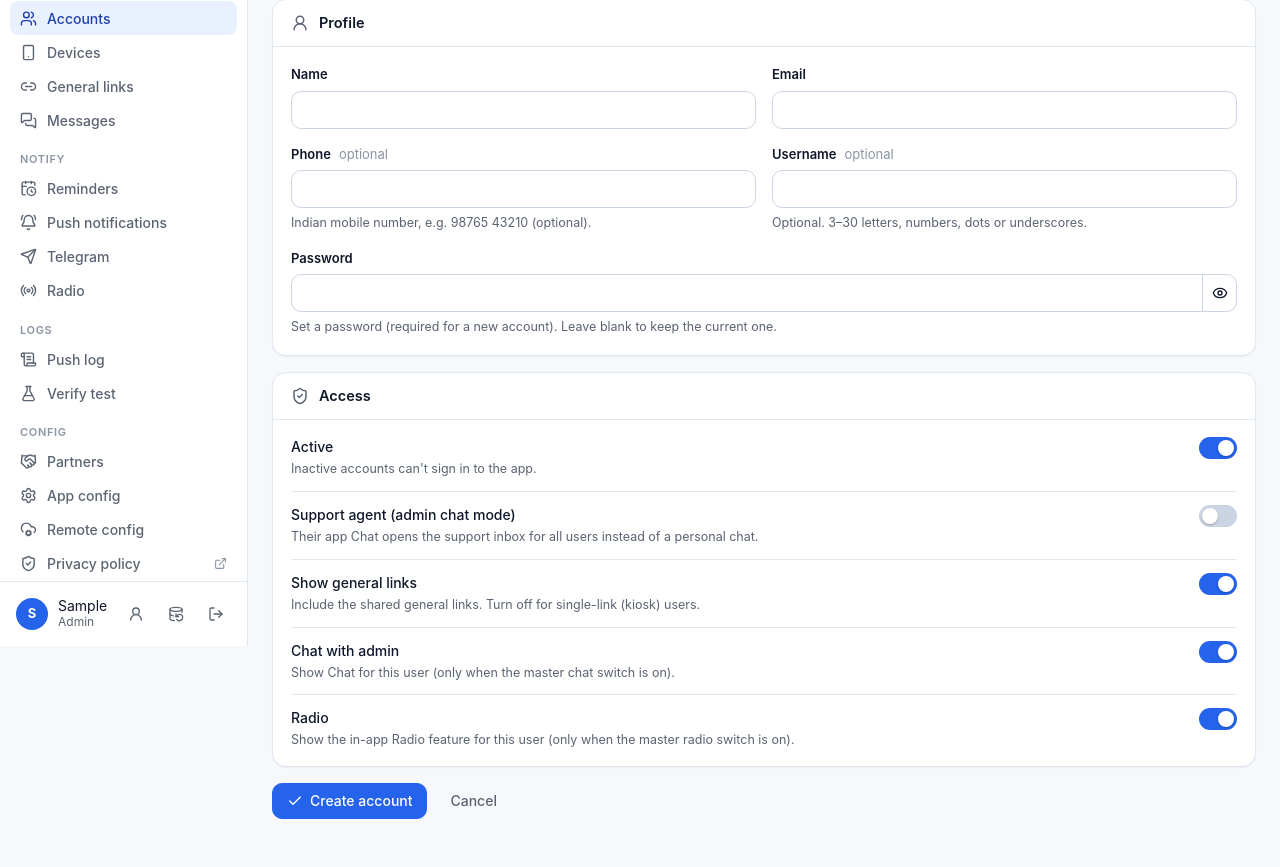
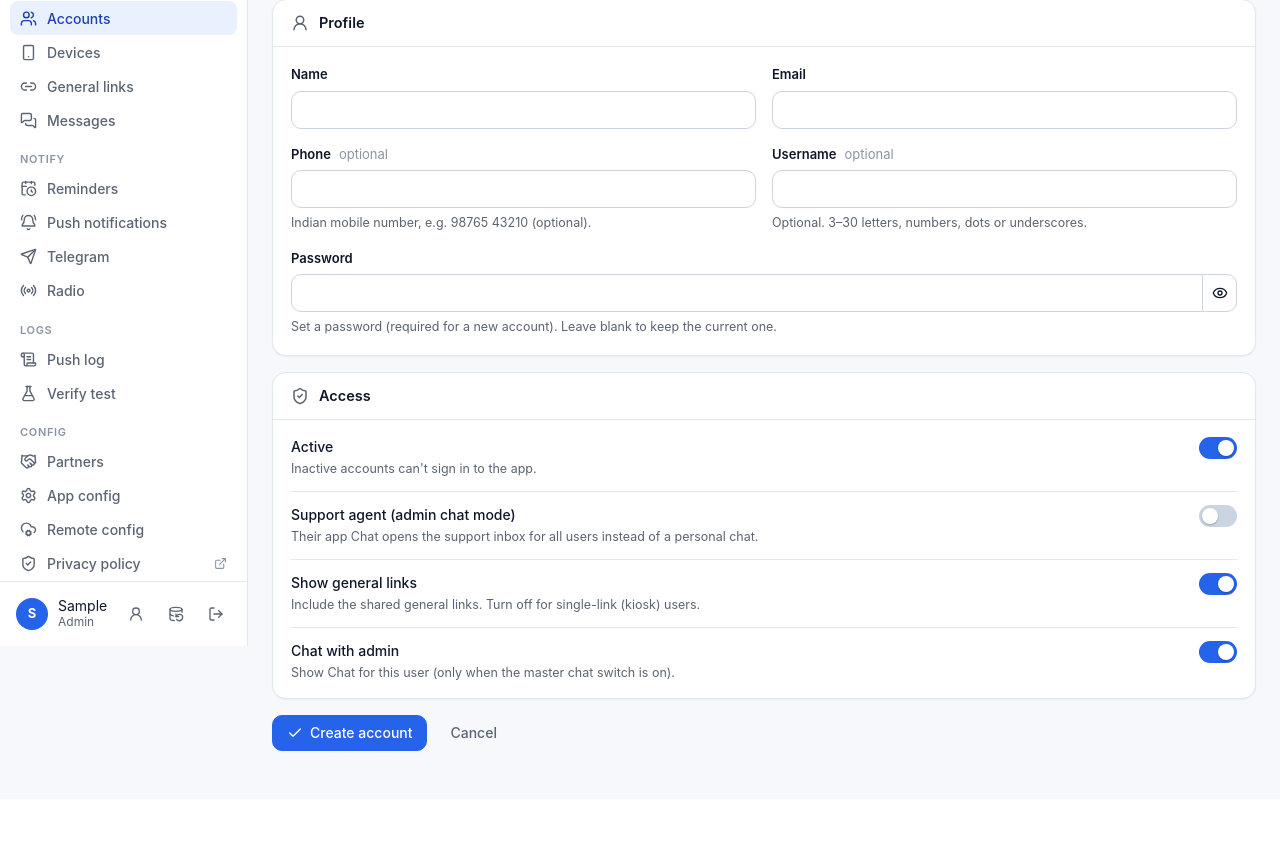
Before and after one commit to agani-ag/AG-PROJ01, a Django app: page /mobile/accounts/add in a window 1280 px wide. Shown: the part 154-1021 px from the top of the page. After the commit the page ends 905 px from the top, so only its background shows below. Run offline with Django 5.2, Linux system fonts and the light colour scheme; the visitor is signed in with stand-in values (Sample User, id 1); data that the repository does not hold is empty.

Commit message:
P1B3C04 → Radio Master Switch
P1B3C04 → Radio Master Switch

```diff
--- a/mobileapi/account_views.py
+++ b/mobileapi/account_views.py
@@ -79,7 +79,7 @@ def signup(request):
 
     account = AppAccount(
         name=name[:100], email=email, phone=phone, source="self",
-        show_general_links=False, chat_enabled=False, radio_enabled=False,
+        show_general_links=False, chat_enabled=False,
     )
     account.set_password(password)
     try:
--- a/mobileapi/forms.py
+++ b/mobileapi/forms.py
@@ -31,7 +31,7 @@ class AppAccountForm(forms.ModelForm):
     class Meta:
         model = AppAccount
         fields = ["name", "email", "phone", "username", "is_active", "admin_chat_mode",
-                  "show_general_links", "chat_enabled", "radio_enabled"]
+                  "show_general_links", "chat_enabled"]
 
     def __init__(self, *args, **kwargs):
         super().__init__(*args, **kwargs)
--- a/mobileapi/models.py
+++ b/mobileapi/models.py
@@ -55,6 +55,8 @@ class AppAccount(models.Model):
         help_text="Include the shared 'general' links in this user's list. Turn off for single-link "
                   "(kiosk) users so their one link still auto-opens.",
     )
+    # No longer used: Radio is on/off for everyone from the Radio page (AppConfig.radio_enabled).
+    # Kept unchanged so no migration is needed; safe to drop later.
     radio_enabled = models.BooleanField(
         default=True,
         help_text="Show the in-app Radio feature for this user (only when the master radio switch is on too).",
--- a/mobileapi/radio.py
+++ b/mobileapi/radio.py
@@ -117,9 +117,9 @@ def ingest(request):
 @require_http_methods(["GET"])
 @app_token_required
 def channels(request):
-    """The app's live channel list. `enabled` = master switch AND this user's per-user switch."""
+    """The app's live channel list. `enabled` = the Radio page's switch (one place, for everyone)."""
     cfg = AppConfig.load()
-    enabled = bool(cfg.radio_enabled and request.account.radio_enabled)
+    enabled = bool(cfg.radio_enabled)
     if not enabled:
         return JsonResponse({"enabled": False, "channels": []})
 
--- a/mobileapi/templates/mobileapi/account_edit.html
+++ b/mobileapi/templates/mobileapi/account_edit.html
@@ -86,10 +86,6 @@
                 <div class="switch-row">
                     <div class="text"><b>Chat with admin</b><span class="help">Show Chat for this user (only when the master chat switch is on).</span></div>
                     <label class="switch">{{ form.chat_enabled }}<span class="track"></span><span class="sr-only">Chat</span></label>
-                </div>
-                <div class="switch-row">
-                    <div class="text"><b>Radio</b><span class="help">Show the in-app Radio feature for this user (only when the master radio switch is on).</span></div>
-                    <label class="switch">{{ form.radio_enabled }}<span class="track"></span><span class="sr-only">Radio</span></label>
                 </div>
             </div>
         </div>
--- a/mobileapi/templates/mobileapi/config.html
+++ b/mobileapi/templates/mobileapi/config.html
@@ -63,7 +63,7 @@
                 <label class="switch">{{ form.chat_enabled }}<span class="track"></span><span class="sr-only">Enable in-app chat</span></label>
             </div>
             <div class="switch-row" style="padding-block:4px">
-                <div class="text"><b>Allow sign-up</b><span class="help">When on, the app shows "Create account" (email or phone, no verification). New accounts only get browser sync until you enable Work links, Chat or Radio for them.</span></div>
+                <div class="text"><b>Allow sign-up</b><span class="help">When on, the app shows "Create account" (email or phone, no verification). New accounts only get browser sync until you enable SyncUp links or Chat for them. Radio follows the switch on the Radio page, for everyone.</span></div>
                 <label class="switch">{{ form.signup_enabled }}<span class="track"></span><span class="sr-only">Allow sign-up</span></label>
             </div>
             <div class="field{% if form.feature_flags.errors %} invalid{% endif %}">
--- a/mobileapi/templates/mobileapi/privacy.html
+++ b/mobileapi/templates/mobileapi/privacy.html
@@ -63,7 +63,7 @@
            Normal tabs are stored on our servers so they appear on your other signed-in devices.
            <strong>They are used only for that.</strong> SyncUp staff do not view them — our
            administrators see only counts (for example, how many bookmarks are synced) and when each
-           device last synced. Passwords, cookies, Work tabs, Incognito tabs, downloaded files and
+           device last synced. Passwords, cookies, SyncUp tabs (links SyncUp provides), Incognito tabs, downloaded files and
            site permissions are never synced. You can turn Sync (or any part of it) off, or delete
            your synced data, in <strong>Settings → Sync</strong>. Browsing while signed out stays on
            your device.</p>
--- a/mobileapi/templates/mobileapi/radio.html
+++ b/mobileapi/templates/mobileapi/radio.html
@@ -25,7 +25,7 @@
     <form method="POST" action="{% url 'mobile_radio_save' %}" class="card-body stack">
         {% csrf_token %}
         <div class="switch-row">
-            <div class="text"><b>Master switch</b><span class="help">Turn the in-app Radio feature on/off for everyone. (Each user also has a per-user toggle on their account.)</span></div>
+            <div class="text"><b>Master switch</b><span class="help">Turns the in-app Radio on or off for every user at once. There is no per-user setting.</span></div>
             <label class="switch"><input type="checkbox" name="radio_enabled" {% if cfg.radio_enabled %}checked{% endif %}><span class="track"></span><span class="sr-only">Radio enabled</span></label>
         </div>
         <div class="form-grid">
```
Also changed, not shown: mobileapi/views.py (+6 -4 lines).
